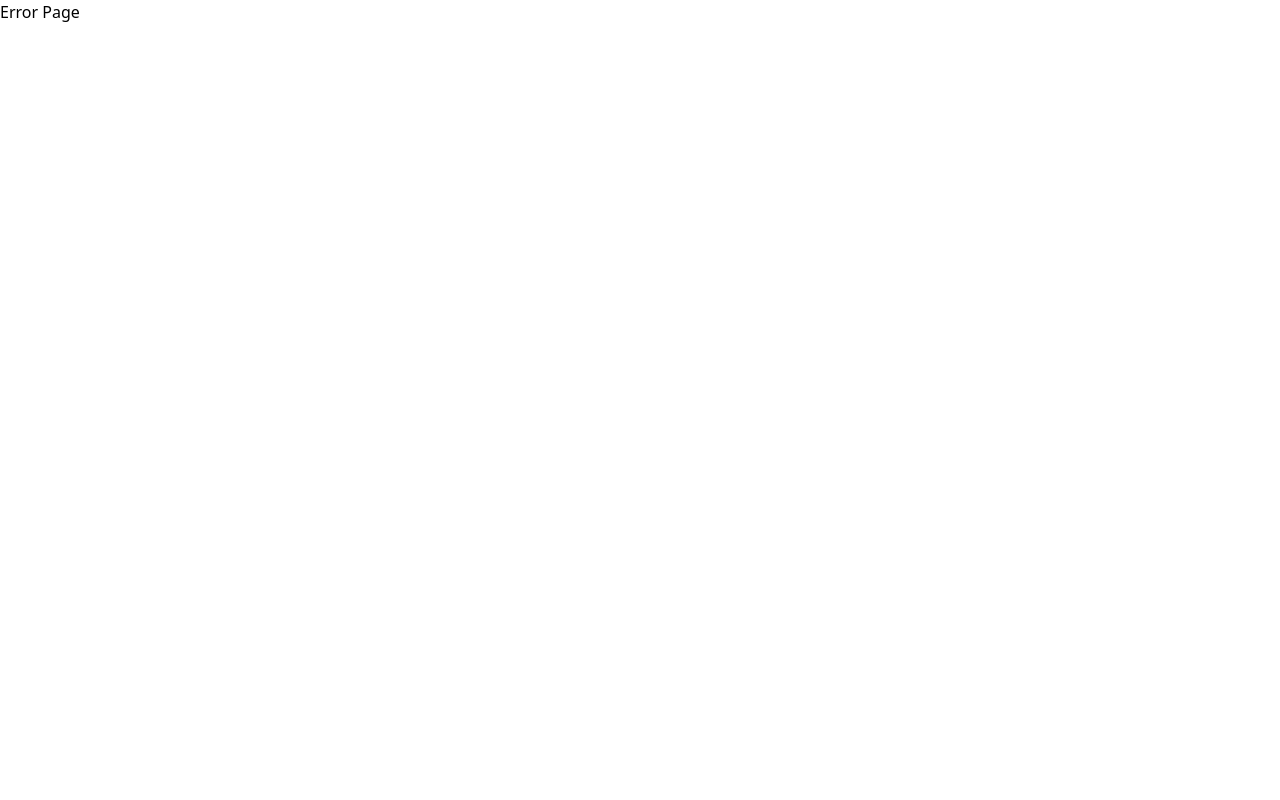
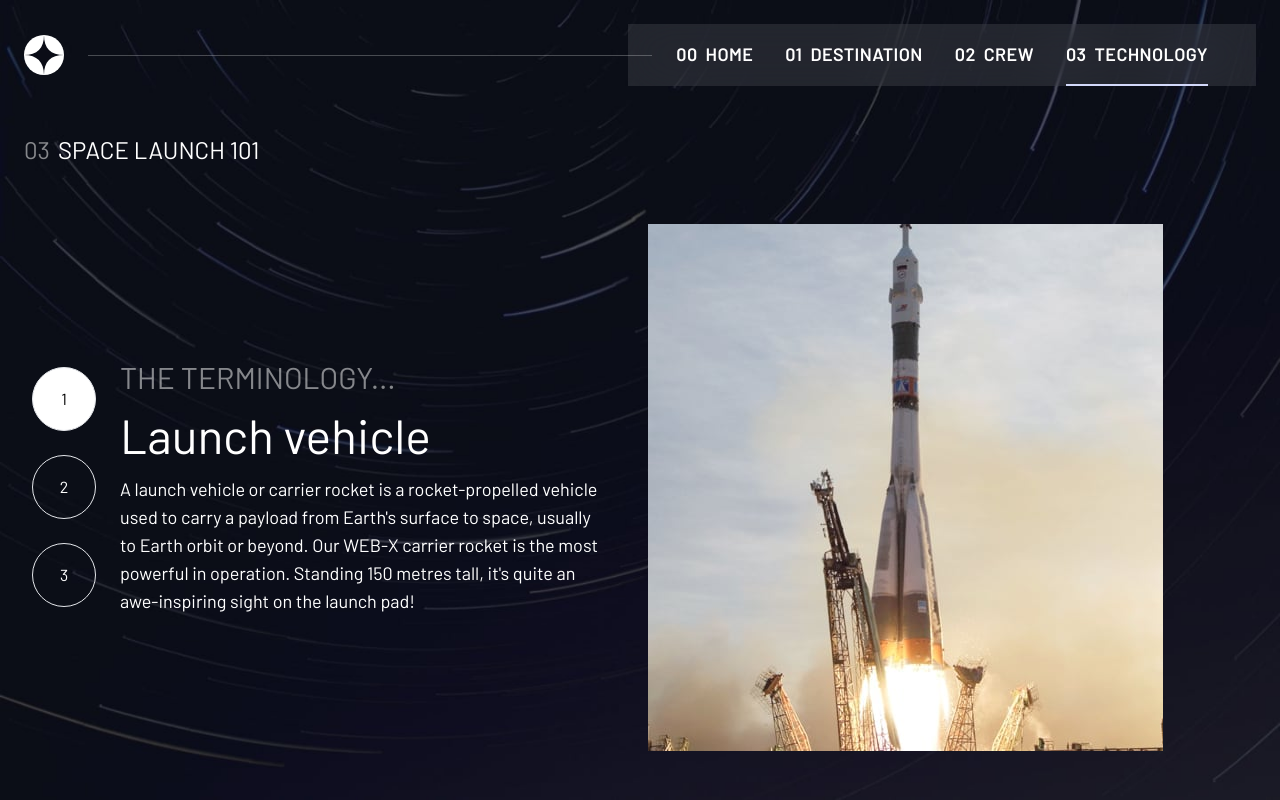
Before and after one commit to AhmedLebda/space-tourism-website, a React (Vite) app: page /technology in a window 1280 px wide. Before the commit this address had no page. Built offline with nearby package versions, Linux system fonts and the light colour scheme; the HTML template or start-up script is replaced by a standard one; a web font is replaced by a local one.

Commit message:
feat: add technology pages

```diff
--- a/custom.d.ts
+++ b/custom.d.ts
@@ -7,3 +7,8 @@ declare module '*.png' {
   const content: string;
   export default content;
 }
+
+declare module '*.jpg' {
+  const content: string;
+  export default content;
+}
--- /dev/null
+++ b/src/components/numbered_pagination.tsx
@@ -0,0 +1,31 @@
+import { NavLink } from "react-router-dom"
+
+const getNavLinkClassName = (isActive: boolean) => {
+    return `grid place-items-center block w-12 md:w-14 lg:w-16 aspect-square  rounded-full border hover:bg-white hover:text-black ${isActive ? 'bg-white text-black' : ''
+        }`;
+};
+
+interface Props {
+    items: string[];
+    path: string;
+}
+
+const NumberedPagination = ({ items, path }: Props) => {
+
+
+    return (
+        <ul className="flex flex-row md:flex-col items-center justify-center md:justify-start gap-6">
+            {items.map((item, index) => {
+                const toPath = index === 0 ? path : `${path}/${item}`;
+                return <li key={item}>
+                    <NavLink end={index === 0} to={toPath} className={({ isActive }) => getNavLinkClassName(isActive)}>
+                        <span className="sr-only">next page</span>
+                        {index + 1}
+                    </NavLink>
+                </li>
+            })}
+        </ul>
+    )
+}
+
+export default NumberedPagination
--- a/src/data/technologies.ts
+++ b/src/data/technologies.ts
@@ -1,3 +1,9 @@
+import techOnePortrait from '../assets/technology/image-launch-vehicle-portrait.jpg';
+import techOneLandscape from '../assets/technology/image-launch-vehicle-landscape.jpg';
+import techTwoPortrait from '../assets/technology/image-spaceport-portrait.jpg';
+import techTwoLandscape from '../assets/technology/image-spaceport-landscape.jpg';
+import techThreePortrait from '../assets/technology/image-space-capsule-portrait.jpg';
+import techThreeLandscape from '../assets/technology/image-space-capsule-landscape.jpg';
 interface Technology {
   id: string;
   name: string;
@@ -13,8 +19,8 @@ export const technologies: Technology[] = [
     id: '1',
     name: 'Launch vehicle',
     images: {
-      portrait: './assets/technology/image-launch-vehicle-portrait.jpg',
-      landscape: './assets/technology/image-launch-vehicle-landscape.jpg',
+      portrait: techOnePortrait,
+      landscape: techOneLandscape,
     },
     description:
       "A launch vehicle or carrier rocket is a rocket-propelled vehicle used to carry a payload from Earth's surface to space, usually to Earth orbit or beyond. Our WEB-X carrier rocket is the most powerful in operation. Standing 150 metres tall, it's quite an awe-inspiring sight on the launch pad!",
@@ -23,8 +29,8 @@ export const technologies: Technology[] = [
     id: '2',
     name: 'Spaceport',
     images: {
-      portrait: './assets/technology/image-spaceport-portrait.jpg',
-      landscape: './assets/technology/image-spaceport-landscape.jpg',
+      portrait: techTwoPortrait,
+      landscape: techTwoLandscape,
     },
     description:
       'A spaceport or cosmodrome is a site for launching (or receiving) spacecraft, by analogy to the seaport for ships or airport for aircraft. Based in the famous Cape Canaveral, our spaceport is ideally situated to take advantage of the Earth’s rotation for launch.',
@@ -33,8 +39,8 @@ export const technologies: Technology[] = [
     id: '3',
     name: 'Space capsule',
     images: {
-      portrait: './assets/technology/image-space-capsule-portrait.jpg',
-      landscape: './assets/technology/image-space-capsule-landscape.jpg',
+      portrait: techThreePortrait,
+      landscape: techThreeLandscape,
     },
     description:
       "A space capsule is an often-crewed spacecraft that uses a blunt-body reentry capsule to reenter the Earth's atmosphere without wings. Our capsule is where you'll spend your time during the flight. It includes a space gym, cinema, and plenty of other activities to keep you entertained.",
--- /dev/null
+++ b/src/pages/Technology.tsx
@@ -0,0 +1,33 @@
+
+import { useParams } from "react-router-dom";
+import { technologies } from "../data/technologies"
+import NumberedPagination from "../components/numbered_pagination";
+
+const techNames = technologies.map(technology => technology.name);
+
+const Technology = () => {
+    const { technology } = useParams();
+    const currentTechnology = technologies.find(item => item.name === technology) || technologies[0]
+
+
+    return (
+        <div className="h-full grid gap-4 grid-cols-1 md:grid-cols-2 text-center md:text-left ">
+            <div className="h-full p-8 flex flex-col md:flex-row gap-6 self-start items-center">
+                <NumberedPagination items={techNames} path="/technology" />
+                <div className="flex flex-col gap-4">
+                    <span className="text-white/50 text-xl md:text-2xl lg:text-3xl uppercase">the terminology...</span>
+                    <h3 className="text-2xl md:text-4xl lg:text-5xl">{currentTechnology.name}</h3>
+                    <p className="md:text-lg">{currentTechnology.description}</p>
+                </div>
+            </div>
+            <div className="row-start-1 md:col-start-2 self-center">
+                <picture>
+                    <source srcSet={currentTechnology.images.landscape} media="(max-width: 765px)" />
+                    <img src={currentTechnology.images.portrait} alt={currentTechnology.name} className="h-full md:h-max" />
+                </picture>
+            </div>
+        </div>
+    )
+}
+
+export default Technology
--- a/src/pages/layouts/MainLayout.tsx
+++ b/src/pages/layouts/MainLayout.tsx
@@ -6,6 +6,7 @@ const bgClassesMap: { [key: string]: string } = {
     home: "bg-home-mobile xs:bg-home-tablet md:bg-home-desktop",
     destination: "bg-destination-mobile xs:bg-destination-tablet md:bg-destination-desktop",
     crew: "bg-crew-mobile xs:bg-crew-tablet md:bg-crew-desktop",
+    technology: "bg-technology-mobile xs:bg-technology-tablet md:bg-technology-desktop",
 }
 
 const MainLayout = () => {
@@ -18,7 +19,7 @@ const MainLayout = () => {
 
             <Header />
 
-            <main className="mx-auto my-6">
+            <main className="my-6">
                 <Outlet></Outlet>
             </main>
         </div>
--- /dev/null
+++ b/src/pages/layouts/TechnologyLayout.tsx
@@ -0,0 +1,14 @@
+import { Outlet } from "react-router-dom"
+import PageTitle from "../../components/page_title"
+
+const TechnologyLayout = () => {
+    return (
+        <>
+            <PageTitle number={3} text="space launch 101" />
+            <Outlet />
+        </>
+
+    )
+}
+
+export default TechnologyLayout
--- a/src/routes.tsx
+++ b/src/routes.tsx
@@ -5,6 +5,8 @@ import DestinationLayout from "./pages/layouts/DestinationLayout";
 import Destination from "./pages/Destination";
 import CrewLayout from "./pages/layouts/CrewLayout";
 import Crew from "./pages/Crew";
+import TechnologyLayout from "./pages/layouts/TechnologyLayout";
+import Technology from "./pages/Technology";
 
 const routes = [
     {
@@ -44,6 +46,21 @@ const routes = [
                     }
                 ]
             }
+            ,
+            {
+                path: "technology",
+                element: <TechnologyLayout />,
+                children: [
+                    {
+                        index: true,
+                        element: <Technology />,
+                    },
+                    {
+                        path: ":technology",
+                        element: <Technology />,
+                    }
+                ]
+            }
         ],
     },
 ];
--- a/tailwind.config.js
+++ b/tailwind.config.js
@@ -31,6 +31,12 @@ export default {
         'crew-desktop': "url('./src/assets/crew/background-crew-desktop.jpg')",
         'crew-tablet': "url('./src/assets/crew/background-crew-tablet.jpg')",
         'crew-mobile': "url('./src/assets/crew/background-crew-mobile.jpg')",
+        'technology-desktop':
+          "url('./src/assets/technology/background-technology-desktop.jpg')",
+        'technology-tablet':
+          "url('./src/assets/technology/background-technology-table')",
+        'technology-mobile':
+          "url('./src/assets/technology/background-technology-mobile')",
       },
     },
   },
```
